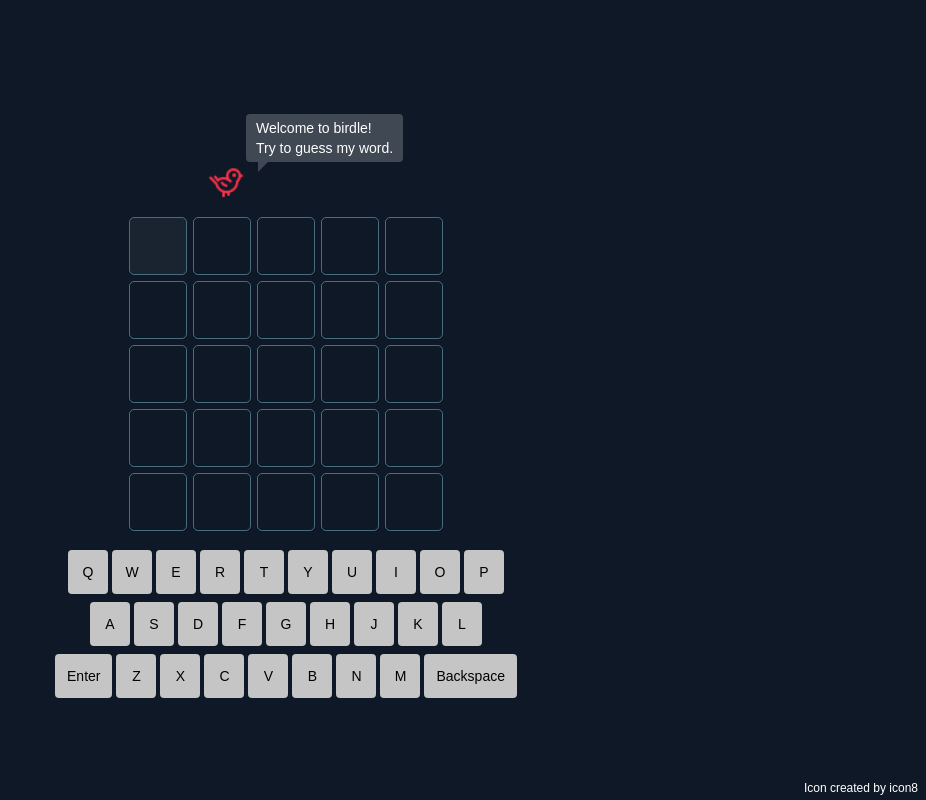
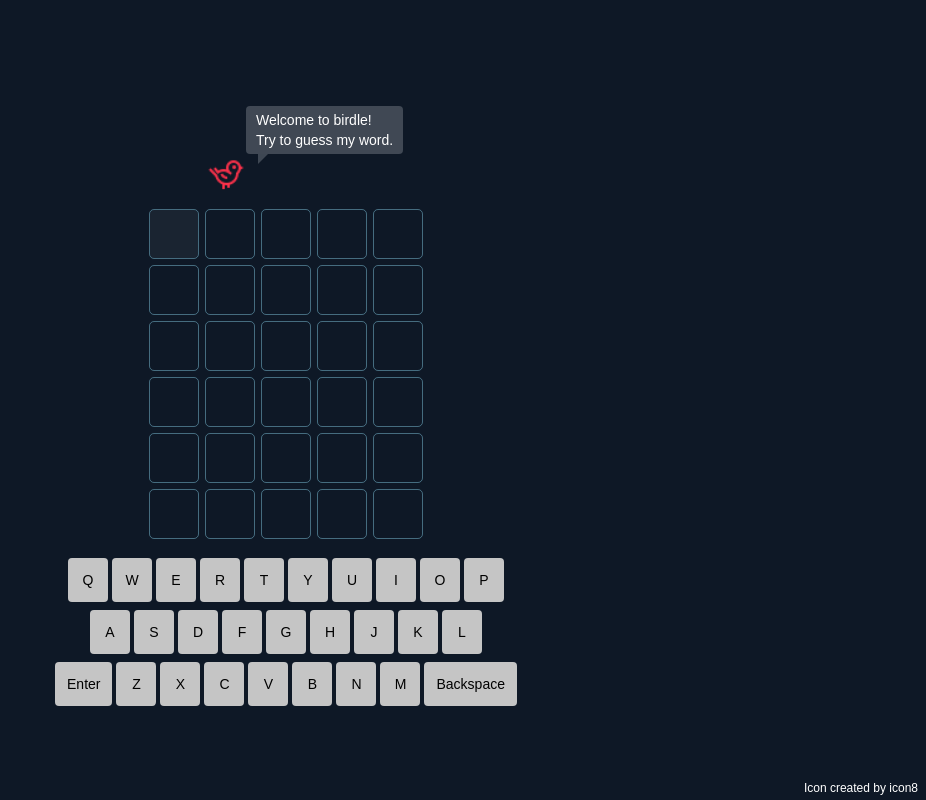
Before and after one commit to woriheck/birdle, a Vue app: page / in a window 1280 px wide. Shown: the whole page, without its empty margins (354-1280 px from the left). Built offline with nearby package versions, Linux system fonts and the light colour scheme.

Commit message:
add one more chances

```diff
--- a/src/App.vue
+++ b/src/App.vue
@@ -41,7 +41,7 @@ import { randomElement } from './js/helper'
 // game setup
 // Grab a random word from secret list
 const word = randomElement(secret);
-const guessAllowed = word.length
+const guessAllowed = word.length + 1
 
 let board = reactive(
   Array.from({length: guessAllowed}, () => {
--- a/src/components/Tile.vue
+++ b/src/components/Tile.vue
@@ -6,7 +6,7 @@
     class="
       flex justify-center items-center outline outline-1
       font-semibold uppercase
-      m-1 rounded w-14 h-14 text-xl
+      m-1 rounded w-12 h-12 text-xl
       sm:w-15 sm:h-15 sm:text-2xl
     ">
     <component :is="TileLetter">{{letter}}</component>
```
